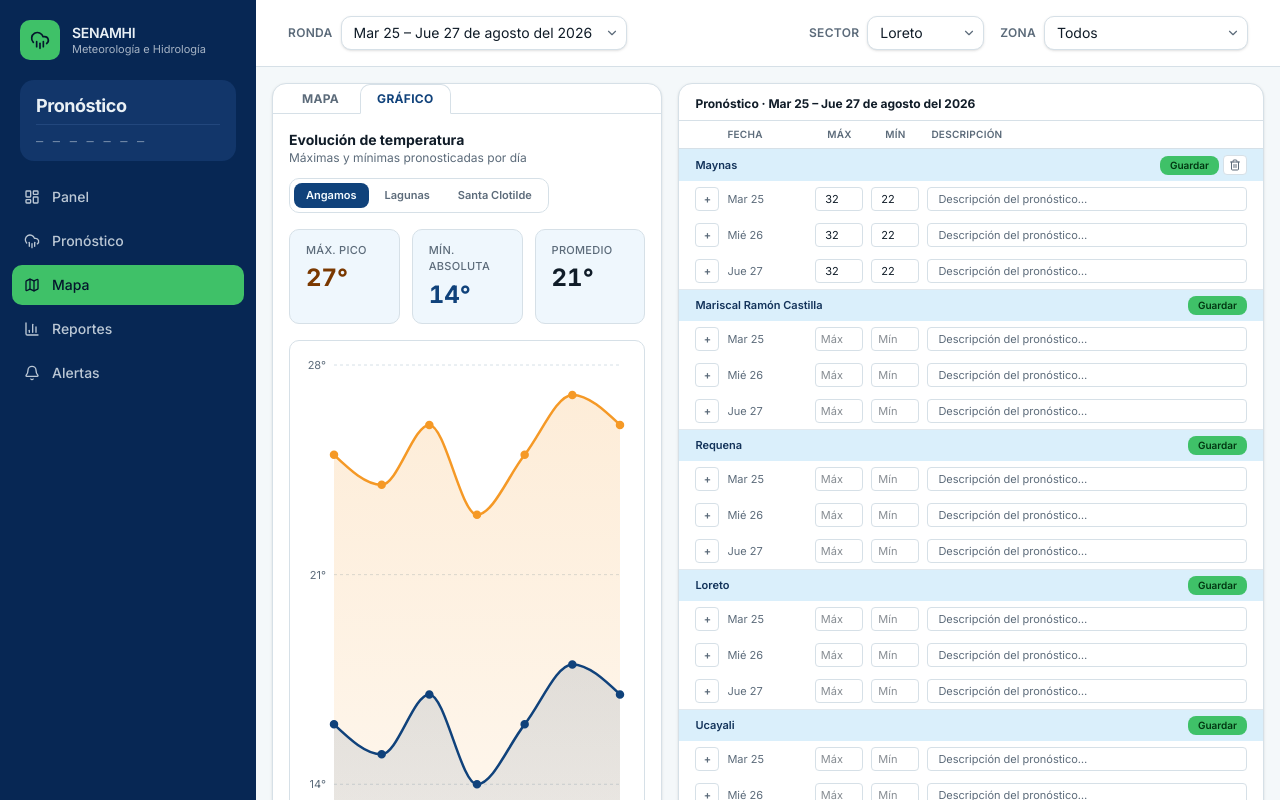
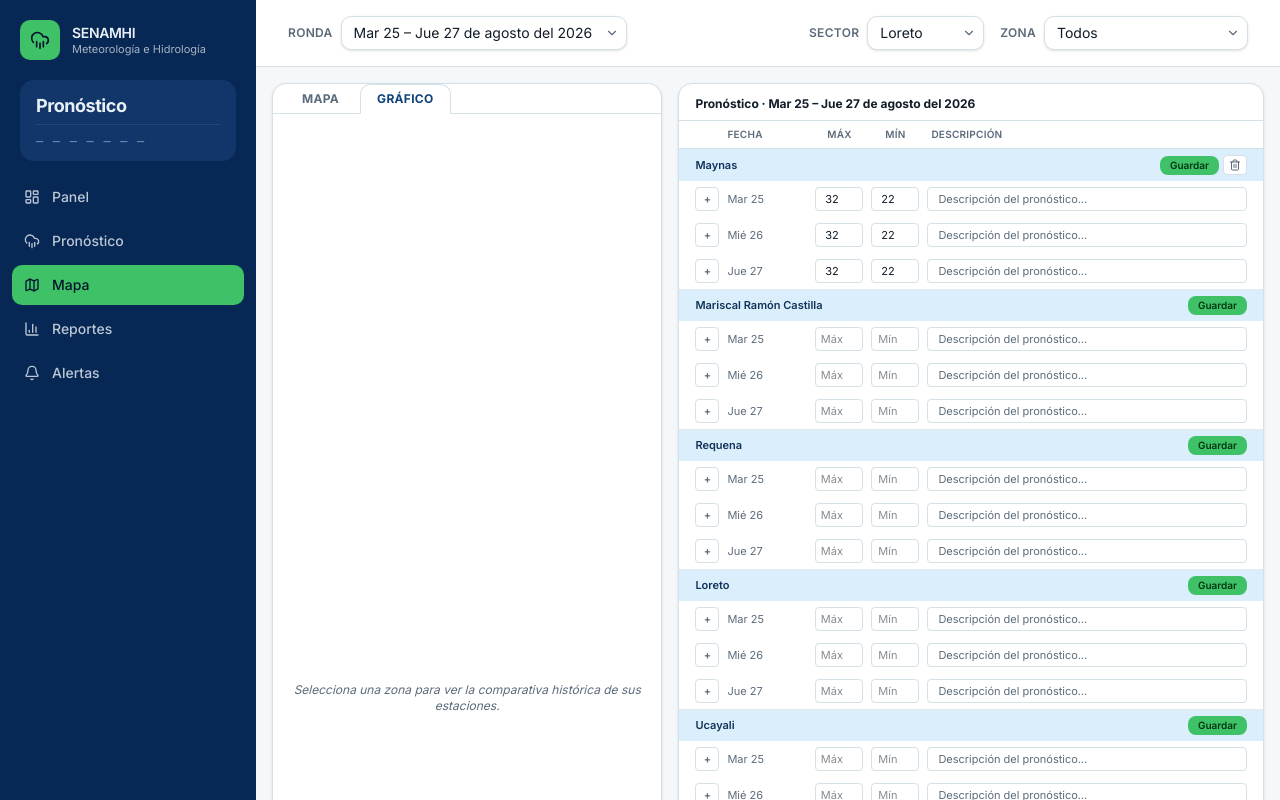
Before and after one commit to franklinsilva99/senamhi-pronostico-dashboard, a Next.js app: page /mapa in a window 1280 px wide. Both pictures are taken after a click on the button "GRÁFICO". Shown: the top 800 px of the page. Built offline with nearby package versions, Linux system fonts and the light colour scheme.

Commit message:
Comparativa histórica de estaciones por zona en la pestaña de gráfico

```diff
--- a/app/mapa/page.tsx
+++ b/app/mapa/page.tsx
@@ -54,7 +54,7 @@ export default function MapaPage() {
                   onZonaChange={setZonaFiltro}
                 />
               ) : (
-                <ForecastChart />
+                <ForecastChart zonaFiltro={zonaFiltro} />
               )}
             </div>
           </section>
--- a/components/map/forecast-chart.tsx
+++ b/components/map/forecast-chart.tsx
@@ -1,10 +1,12 @@
 "use client"
 
-import { useState } from "react"
+import { Fragment } from "react"
+import { useStore } from "@/lib/store"
+import { historicoDeEstacion, ultimos7Dias } from "@/lib/historico"
+import { fmtCortoConDia } from "@/lib/fechas"
 import {
   ResponsiveContainer,
   ComposedChart,
-  Area,
   Line,
   XAxis,
   YAxis,
@@ -13,48 +15,22 @@ import {
   Legend,
 } from "recharts"
 
-type ZoneKey = "Angamos" | "Lagunas" | "Santa Clotilde"
+const PALETA = [
+  "#2563eb",
+  "#dc2626",
+  "#16a34a",
+  "#d97706",
+  "#7c3aed",
+  "#0891b2",
+  "#db2777",
+  "#65a30d",
+  "#ca8a04",
+  "#0f766e",
+]
 
-const zones: ZoneKey[] = ["Angamos", "Lagunas", "Santa Clotilde"]
-
-const dataByZone: Record<ZoneKey, { day: string; max: number; min: number }[]> = {
-  Angamos: [
-    { day: "Sáb 25", max: 25, min: 16 },
-    { day: "Dom 26", max: 24, min: 15 },
-    { day: "Lun 27", max: 26, min: 17 },
-    { day: "Mar 28", max: 23, min: 14 },
-    { day: "Mié 29", max: 25, min: 16 },
-    { day: "Jue 30", max: 27, min: 18 },
-    { day: "Vie 31", max: 26, min: 17 },
-  ],
-  Lagunas: [
-    { day: "Sáb 25", max: 18, min: 8 },
-    { day: "Dom 26", max: 17, min: 7 },
-    { day: "Lun 27", max: 19, min: 9 },
-    { day: "Mar 28", max: 16, min: 6 },
-    { day: "Mié 29", max: 18, min: 8 },
-    { day: "Jue 30", max: 20, min: 10 },
-    { day: "Vie 31", max: 19, min: 9 },
-  ],
-  "Santa Clotilde": [
-    { day: "Sáb 25", max: 31, min: 22 },
-    { day: "Dom 26", max: 30, min: 21 },
-    { day: "Lun 27", max: 32, min: 23 },
-    { day: "Mar 28", max: 29, min: 20 },
-    { day: "Mié 29", max: 31, min: 22 },
-    { day: "Jue 30", max: 33, min: 24 },
-    { day: "Vie 31", max: 32, min: 23 },
-  ],
-}
-
-const stats = (rows: { max: number; min: number }[]) => {
-  const maxes = rows.map((r) => r.max)
-  const mins = rows.map((r) => r.min)
-  return {
-    peak: Math.max(...maxes),
-    low: Math.min(...mins),
-    avg: Math.round(rows.reduce((s, r) => s + (r.max + r.min) / 2, 0) / rows.length),
-  }
+type Fila = {
+  day: string
+  [key: string]: string | number
 }
 
 function StatCard({ label, value, tone }: { label: string; value: string; tone: "warm" | "cool" | "neutral" }) {
@@ -72,56 +48,77 @@ function StatCard({ label, value, tone }: { label: string; value: string; tone:
   )
 }
 
-export function ForecastChart() {
-  const [zone, setZone] = useState<ZoneKey>("Angamos")
-  const data = dataByZone[zone]
-  const s = stats(data)
+export function ForecastChart({ zonaFiltro }: { zonaFiltro: string }) {
+  const { state } = useStore()
+
+  const zona = state.zonas.find((z) => z.id === zonaFiltro)
+  const estaciones = state.estaciones.filter((e) => e.zonaId === zonaFiltro)
+
+  if (!zona || zonaFiltro === "todos") {
+    return (
+      <div className="flex h-full items-center justify-center p-4 text-center text-xs italic text-muted-foreground">
+        Selecciona una zona para ver la comparativa histórica de sus estaciones.
+      </div>
+    )
+  }
+
+  if (estaciones.length === 0) {
+    return (
+      <div className="flex h-full items-center justify-center p-4 text-center text-xs italic text-muted-foreground">
+        Esta zona no tiene estaciones meteorológicas.
+      </div>
+    )
+  }
+
+  const series = estaciones.map((e) => ({
+    estacion: e,
+    dias: ultimos7Dias(historicoDeEstacion(e.id)),
+  }))
+
+  const dias = series[0].dias.map((d) => d.fecha)
+
+  const data: Fila[] = dias.map((fecha, i) => {
+    const fila: Fila = { day: fmtCortoConDia(fecha) }
+    for (const { estacion, dias: ds } of series) {
+      fila[`max_${estacion.id}`] = ds[i].tMax
+      fila[`min_${estacion.id}`] = ds[i].tMin
+    }
+    return fila
+  })
+
+  const todosMax = series.flatMap((s) => s.dias.map((d) => d.tMax))
+  const todosMin = series.flatMap((s) => s.dias.map((d) => d.tMin))
+  const stats = {
+    peak: Math.max(...todosMax),
+    low: Math.min(...todosMin),
+    avg: Math.round(
+      series
+        .flatMap((s) => s.dias)
+        .reduce((sum, d) => sum + (d.tMax + d.tMin) / 2, 0) /
+        (series.reduce((n, s) => n + s.dias.length, 0) || 1)
+    ),
+  }
 
   return (
     <div className="flex h-full flex-col gap-4 p-4">
-      <div className="flex flex-wrap items-center justify-between gap-3">
       <div>
-          <h2 className="text-sm font-bold text-foreground">Evolución de temperatura</h2>
-          <p className="text-xs text-muted-foreground">Máximas y mínimas pronosticadas por día</p>
-        </div>
-        <div className="flex items-center gap-1 rounded-lg border border-border bg-card p-1">
-          {zones.map((z) => (
-            <button
-              key={z}
-              type="button"
-              onClick={() => setZone(z)}
-              aria-current={zone === z ? "true" : undefined}
-              className={`rounded-md px-3 py-1 text-[11px] font-semibold transition-colors ${
-                zone === z
-                  ? "bg-primary text-primary-foreground"
-                  : "text-muted-foreground hover:text-foreground"
-              }`}
-            >
-              {z}
-            </button>
-          ))}
-        </div>
+        <h2 className="text-sm font-bold text-foreground">
+          Comparativa histórica · {zona.nombre}
+        </h2>
+        <p className="text-xs text-muted-foreground">
+          Temperaturas máximas y mínimas registradas por las estaciones (últimos 7 días)
+        </p>
       </div>
 
       <div className="grid grid-cols-3 gap-3">
-        <StatCard label="Máx. pico" value={`${s.peak}°`} tone="warm" />
-        <StatCard label="Mín. absoluta" value={`${s.low}°`} tone="cool" />
-        <StatCard label="Promedio" value={`${s.avg}°`} tone="neutral" />
+        <StatCard label="Máx. pico" value={`${stats.peak}°`} tone="warm" />
+        <StatCard label="Mín. absoluta" value={`${stats.low}°`} tone="cool" />
+        <StatCard label="Promedio" value={`${stats.avg}°`} tone="neutral" />
       </div>
 
       <div className="min-h-0 flex-1 rounded-lg border border-border bg-card p-3">
         <ResponsiveContainer width="100%" height="100%" minHeight={280}>
           <ComposedChart data={data} margin={{ top: 12, right: 12, bottom: 4, left: -12 }}>
-            <defs>
-              <linearGradient id="fillMax" x1="0" y1="0" x2="0" y2="1">
-                <stop offset="0%" stopColor="var(--process)" stopOpacity={0.3} />
-                <stop offset="100%" stopColor="var(--process)" stopOpacity={0} />
-              </linearGradient>
-              <linearGradient id="fillMin" x1="0" y1="0" x2="0" y2="1">
-                <stop offset="0%" stopColor="var(--primary)" stopOpacity={0.2} />
-                <stop offset="100%" stopColor="var(--primary)" stopOpacity={0} />
-              </linearGradient>
-            </defs>
             <CartesianGrid strokeDasharray="3 3" stroke="var(--border)" vertical={false} />
             <XAxis
               dataKey="day"
@@ -145,31 +142,38 @@ export function ForecastChart() {
                 color: "var(--foreground)",
               }}
               labelStyle={{ fontWeight: 700, color: "var(--foreground)" }}
-              formatter={(value: number, name) => [`${value}°C`, name === "max" ? "Máxima" : "Mínima"]}
+              formatter={(value, name) => [
+                `${typeof value === "number" ? value : ""}°C`,
+                String(name ?? ""),
+              ]}
             />
-            <Legend
-              iconType="plainline"
-              wrapperStyle={{ fontSize: 11 }}
-              formatter={(value) => (value === "max" ? "Máxima" : "Mínima")}
-            />
-            <Area type="monotone" dataKey="max" stroke="none" fill="url(#fillMax)" />
-            <Area type="monotone" dataKey="min" stroke="none" fill="url(#fillMin)" />
+            <Legend iconType="plainline" wrapperStyle={{ fontSize: 11 }} />
+            {series.map(({ estacion }, idx) => {
+              const color = PALETA[idx % PALETA.length]
+              return (
+                <Fragment key={estacion.id}>
                   <Line
                     type="monotone"
-              dataKey="max"
-              stroke="var(--process)"
+                    dataKey={`max_${estacion.id}`}
+                    name={`${estacion.nombre} · Máx`}
+                    stroke={color}
                     strokeWidth={2.5}
-              dot={{ r: 3, fill: "var(--process)" }}
+                    dot={{ r: 3, fill: color }}
                     activeDot={{ r: 5 }}
                   />
                   <Line
                     type="monotone"
-              dataKey="min"
-              stroke="var(--primary)"
-              strokeWidth={2.5}
-              dot={{ r: 3, fill: "var(--primary)" }}
-              activeDot={{ r: 5 }}
+                    dataKey={`min_${estacion.id}`}
+                    name={`${estacion.nombre} · Mín`}
+                    stroke={color}
+                    strokeWidth={2}
+                    strokeDasharray="4 4"
+                    dot={{ r: 2.5, fill: color }}
+                    activeDot={{ r: 4 }}
                   />
+                </Fragment>
+              )
+            })}
           </ComposedChart>
         </ResponsiveContainer>
       </div>
--- /dev/null
+++ b/lib/historico.ts
@@ -0,0 +1,68 @@
+import type { MedicionDiaria } from "@/lib/types"
+import { addDaysISO } from "@/lib/fechas"
+import { HOY } from "@/lib/seed"
+
+const DIAS_HISTORICOS = 30
+
+function hashString(str: string): number {
+  let h = 2166136261
+  for (let i = 0; i < str.length; i++) {
+    h ^= str.charCodeAt(i)
+    h = Math.imul(h, 16777619)
+  }
+  return h >>> 0
+}
+
+function mulberry32(seed: number): () => number {
+  let a = seed
+  return () => {
+    a |= 0
+    a = (a + 0x6d2b79f5) | 0
+    let t = Math.imul(a ^ (a >>> 15), 1 | a)
+    t = (t + Math.imul(t ^ (t >>> 7), 61 | t)) ^ t
+    return ((t ^ (t >>> 14)) >>> 0) / 4294967296
+  }
+}
+
+const cache = new Map<string, MedicionDiaria[]>()
+
+export function historicoDeEstacion(estacionId: string): MedicionDiaria[] {
+  const hit = cache.get(estacionId)
+  if (hit) return hit
+
+  const rand = mulberry32(hashString(estacionId))
+
+  const serie: MedicionDiaria[] = []
+  const inicio = addDaysISO(HOY, -(DIAS_HISTORICOS - 1))
+
+  let baseMax = 24 + rand() * 10
+  let baseMin = baseMax - (8 + rand() * 4)
+  let tendenciaMax = (rand() - 0.5) * 0.6
+  let tendenciaMin = (rand() - 0.5) * 0.6
+
+  for (let i = 0; i < DIAS_HISTORICOS; i++) {
+    const fecha = addDaysISO(inicio, i)
+
+    tendenciaMax = tendenciaMax * 0.7 + (rand() - 0.5) * 0.5
+    tendenciaMin = tendenciaMin * 0.7 + (rand() - 0.5) * 0.5
+
+    const tMax = Math.round((baseMax + tendenciaMax) * 10) / 10
+    const tMin = Math.round((baseMin + tendenciaMin) * 10) / 10
+
+    serie.push({
+      fecha,
+      tMax: Math.max(tMax, tMin + 1),
+      tMin: Math.min(tMin, tMax - 1),
+    })
+
+    baseMax += tendenciaMax * 0.6
+    baseMin += tendenciaMin * 0.6
+  }
+
+  cache.set(estacionId, serie)
+  return serie
+}
+
+export function ultimos7Dias(serie: MedicionDiaria[]): MedicionDiaria[] {
+  return serie.slice(-7)
+}
--- a/lib/types.ts
+++ b/lib/types.ts
@@ -25,6 +25,12 @@ export interface Estacion {
   lng: number
   altitud?: number
   zonaId: string
+}
+
+export interface MedicionDiaria {
+  fecha: string
+  tMax: number
+  tMin: number
 }
 
 export interface DiaPronostico {
```
Lines whose indentation alone changed are shown as unchanged.
